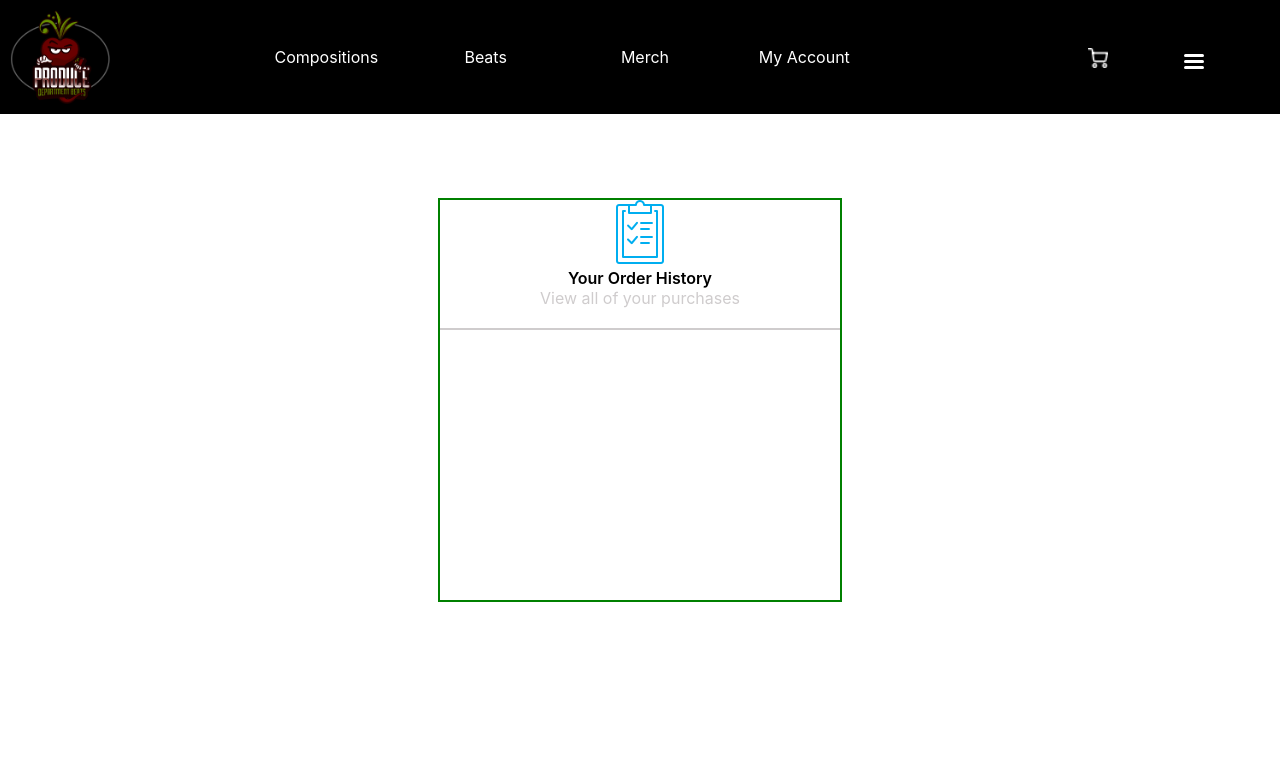
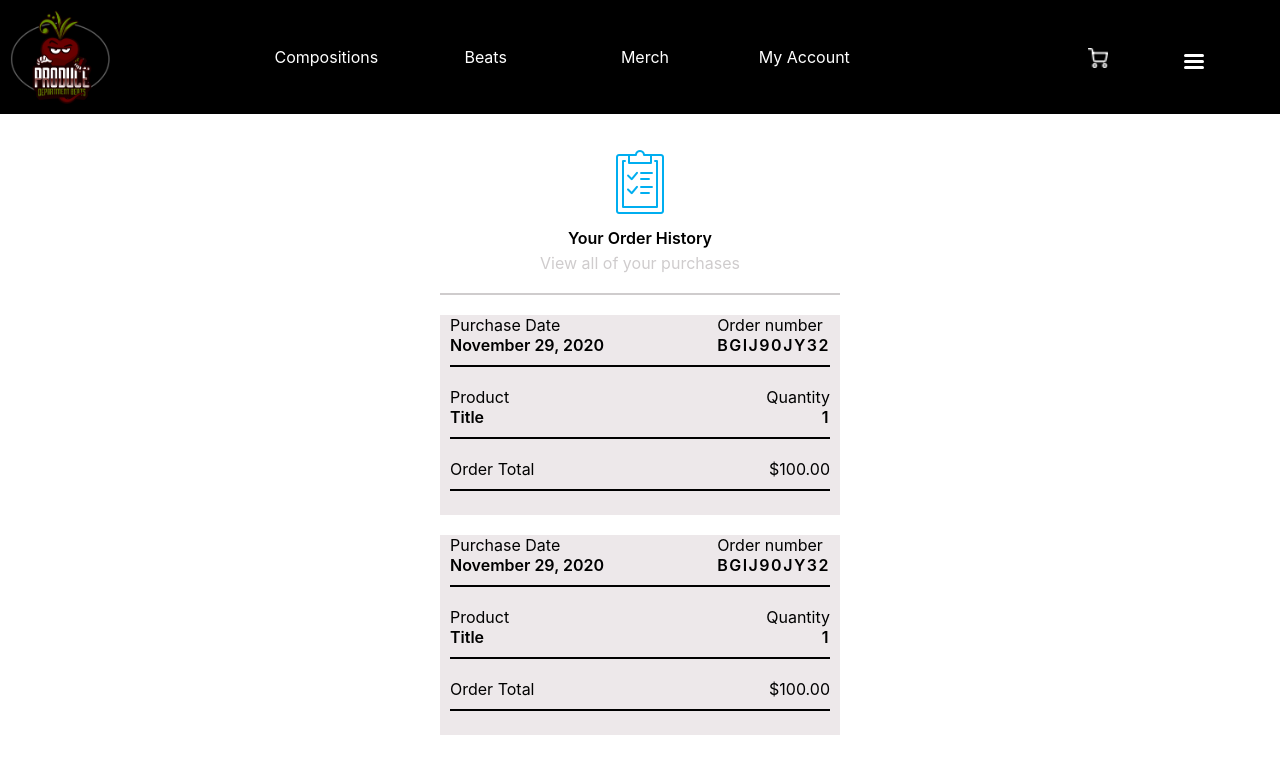
Before and after one commit to vernonsyncere/pdbeats, a React (Create React App) app in the folder client/: page / in a window 1280 px wide. Shown: the top 774 px of the page. Built offline with nearby package versions, Linux system fonts and the light colour scheme.

Commit message:
created MyOrder page

```diff
--- a/client/src/App.js
+++ b/client/src/App.js
@@ -6,7 +6,9 @@ import RegistrationLogin from './components/RegistrationLogin/RegistrationLogin'
 import NavBar from './components/NavBar/NavBar';
 import BeatStore from './components/BeatStore/BeatStore';
 import Compositions from './components/Compositions/Compositions';
-import MyAccount from './components/MyAccount/MyAccount';
+import MyOrder from './components/MyOrder/MyOrder';
+
+
 
 
 
@@ -19,7 +21,7 @@ const App = (props) => {
         {/* <Compositions/> */}
         {/* <BeatStore/> */}
       {/* <RegistrationLogin/> */}
-      <MyAccount></MyAccount>
+      <MyOrder></MyOrder>
     </div>
   );
 }
--- a/client/src/components/MyAccount/MyAccount.js
+++ /dev/null
@@ -1,20 +0,0 @@
-import React from 'react';
-
-import classes from './StyledMyAccount.module.css';
-import checklist from './Assets/checklist.png';
-const MyAccount = (props) => {
-
-   return (
-      <div className={ classes.MyAccount }>
-         <div className={ classes.displayBox }>
-            <div className={ classes.checklist }>
-               <img src={ checklist } />
-               <p className={ classes.order }>Your Order History</p>
-               <p><span>View all of your purchases</span></p>
-            </div>
-         </div>
-      </div>
-   );
-};
-
-export default MyAccount;
--- a/client/src/components/MyAccount/StyledMyAccount.module.css
+++ /dev/null
@@ -1,25 +0,0 @@
-.MyAccount {
-margin-top: 200px;
-}
-
-.displayBox {
-   width: 400px;
-   margin: auto;
-   outline:2px solid green;
-   min-height: 400px;
-
-}
-
-.checklist {
-   text-align: center;
-   border-bottom: 2px solid rgba(207, 204, 205);
-   padding-bottom: 20px;
-}
-
-.order {
-   font-weight: 600;
-}
-
-.checklist p span {
-   color: rgba(207, 204, 205);
-}
--- /dev/null
+++ b/client/src/components/MyOrder/MyOrder.js
@@ -0,0 +1,81 @@
+import React from 'react';
+
+import classes from './StyledMyOrder.module.css';
+import checklist from './Assets/checklist.png';
+
+const MyOrder = (props) => {
+
+   return (
+      <div className={ classes.MyOrder }>
+         <div className={ classes.displayBox }>
+            <div className={ classes.checklist }>
+               <img src={ checklist } />
+               <p className={ classes.order }>Your Order History</p>
+               <p><span>View all of your purchases</span></p>
+            </div>
+            <div className={ classes.purchase }>
+               <div className={ classes.purchaseLine }>
+                  <div className={ classes.left }>
+                     <p>Purchase Date</p>
+                     <p className={ classes.date }>November 29, 2020</p>
+                  </div>
+                  <div className={ classes.right }>
+                     <p>Order number</p>
+                     <p className={ classes.number }>BGIJ90JY32</p>
+                  </div>
+               </div>
+               <div className={ classes.purchaseLine }>
+                  <div className={ classes.left }>
+                     <p>Product</p>
+                     <p className={ classes.date }>Title</p>
+                  </div>
+                  <div className={ classes.right }>
+                     <p>Quantity</p>
+                     <p className={ classes.number }>1</p>
+                  </div>
+               </div>
+               <div className={ classes.purchaseLine }>
+                  <div className={ classes.left }>
+                     <p>Order Total</p>
+                  </div>
+                  <div className={ classes.right }>
+                     <p>$100.00</p>
+                  </div>
+               </div>
+            </div>
+            <div className={ classes.purchase }>
+               <div className={ classes.purchaseLine }>
+                  <div className={ classes.left }>
+                     <p>Purchase Date</p>
+                     <p className={ classes.date }>November 29, 2020</p>
+                  </div>
+                  <div className={ classes.right }>
+                     <p>Order number</p>
+                     <p className={ classes.number }>BGIJ90JY32</p>
+                  </div>
+               </div>
+               <div className={ classes.purchaseLine }>
+                  <div className={ classes.left }>
+                     <p>Product</p>
+                     <p className={ classes.date }>Title</p>
+                  </div>
+                  <div className={ classes.right }>
+                     <p>Quantity</p>
+                     <p className={ classes.number }>1</p>
+                  </div>
+               </div>
+               <div className={ classes.purchaseLine }>
+                  <div className={ classes.left }>
+                     <p>Order Total</p>
+                  </div>
+                  <div className={ classes.right }>
+                     <p>$100.00</p>
+                  </div>
+               </div>
+            </div>
+         </div>
+      </div>
+   );
+};
+
+export default MyOrder;
--- /dev/null
+++ b/client/src/components/MyOrder/StyledMyOrder.module.css
@@ -0,0 +1,55 @@
+.MyOrder {
+  margin-top: 150px;
+}
+
+.displayBox {
+  width: 400px;
+  margin: auto;
+  min-height: 400px;
+}
+
+.checklist {
+  text-align: center;
+  border-bottom: 2px solid rgba(207, 204, 205);
+  padding-bottom: 20px;
+}
+
+.checklist img {
+  margin-bottom: 10px;
+}
+
+.order {
+  font-weight: 600;
+  margin-bottom: 5px;
+}
+
+.checklist p span {
+  color: rgba(207, 204, 205);
+}
+
+.purchase {
+  background-color: rgb(237, 232, 234);
+  min-height: 200px;
+  padding: 0 10px 0 10px;
+}
+
+.purchaseLine {
+  display: grid;
+  margin-top: 20px;
+  grid-template-columns: 2fr 1fr;
+  padding-bottom: 10px;
+  border-bottom: 2px solid black;
+}
+
+.right {
+  justify-self: end;
+}
+
+.date {
+  font-weight: 600;
+}
+.number {
+  text-align: end;
+  letter-spacing: 1.5px;
+  font-weight: 600;
+}
```
Also changed, not shown: client/src/components/MyOrder/Assets/checklist.png (renamed from client/src/components/MyAccount/Assets/checklist.png).
